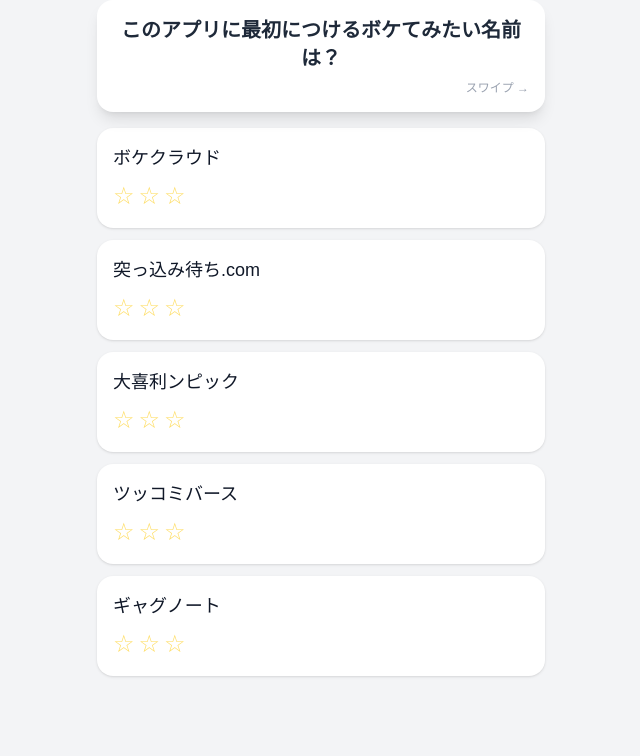
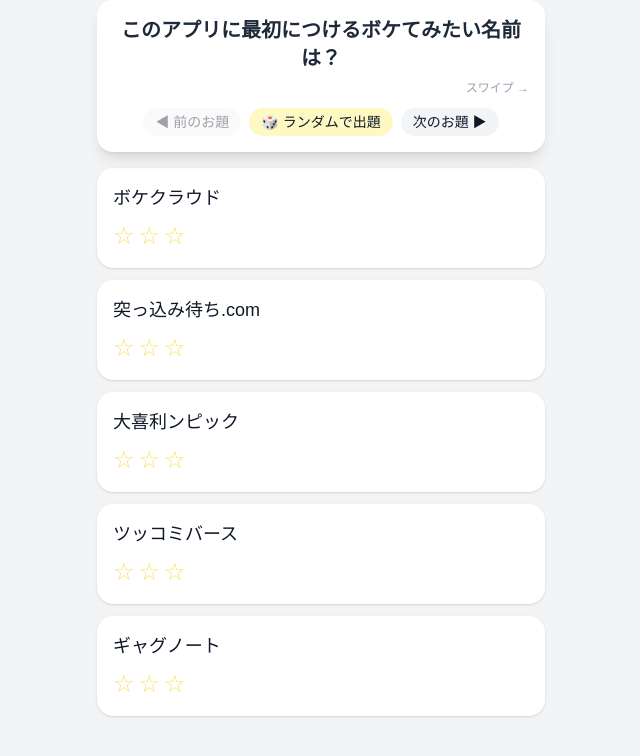
Before and after one commit to shiojojo/tsukkomi, a Next.js app: page / in a window 1280 px wide. Shown: the top 756 px of the page, without its empty margins (319-959 px from the left). Built offline with nearby package versions, Linux system fonts and the light colour scheme.

Commit message:
feat: add navigation buttons for topic switching in OgiriPage component

```diff
--- a/src/app/page.tsx
+++ b/src/app/page.tsx
@@ -65,6 +65,20 @@ export default function OgiriPage() {
     trackMouse: true, // PCでも動作
   });
 
+  // ボタンによる切替（PCユーザーやスワイプに慣れてない人向け）
+  const goPrev = () => setCurrentTopicIdx(i => Math.max(0, i - 1));
+  const goNext = () =>
+    setCurrentTopicIdx(i => Math.min(topics.length - 1, i + 1));
+  const goRandom = () =>
+    setCurrentTopicIdx(prev => {
+      if (topics.length <= 1) return 0;
+      let idx = prev;
+      while (idx === prev) {
+        idx = Math.floor(Math.random() * topics.length);
+      }
+      return idx;
+    });
+
   const current = topics[currentTopicIdx];
   return (
     <div className="min-h-screen bg-gray-100 flex flex-col items-center px-2 sm:px-6 pb-4 text-gray-900">
@@ -80,6 +94,34 @@ export default function OgiriPage() {
         <div className="flex justify-between mt-2 text-xs text-gray-400">
           <span>{currentTopicIdx > 0 ? '← スワイプ' : ''}</span>
           <span>{currentTopicIdx < topics.length - 1 ? 'スワイプ →' : ''}</span>
+        </div>
+        {/* PC向けの矢印ボタンとランダムボタン */}
+        <div className="mt-3 flex items-center justify-center space-x-2">
+          <button
+            onClick={goPrev}
+            disabled={currentTopicIdx === 0}
+            className="px-3 py-1 rounded-full bg-gray-100 hover:bg-gray-200 text-sm disabled:opacity-40"
+            aria-label="前のお題"
+          >
+            ◀ 前のお題
+          </button>
+
+          <button
+            onClick={goRandom}
+            className="px-3 py-1 rounded-full bg-yellow-100 hover:bg-yellow-200 text-sm"
+            aria-label="ランダムで出題"
+          >
+            🎲 ランダムで出題
+          </button>
+
+          <button
+            onClick={goNext}
+            disabled={currentTopicIdx === topics.length - 1}
+            className="px-3 py-1 rounded-full bg-gray-100 hover:bg-gray-200 text-sm disabled:opacity-40"
+            aria-label="次のお題"
+          >
+            次のお題 ▶
+          </button>
         </div>
       </div>
 
```
